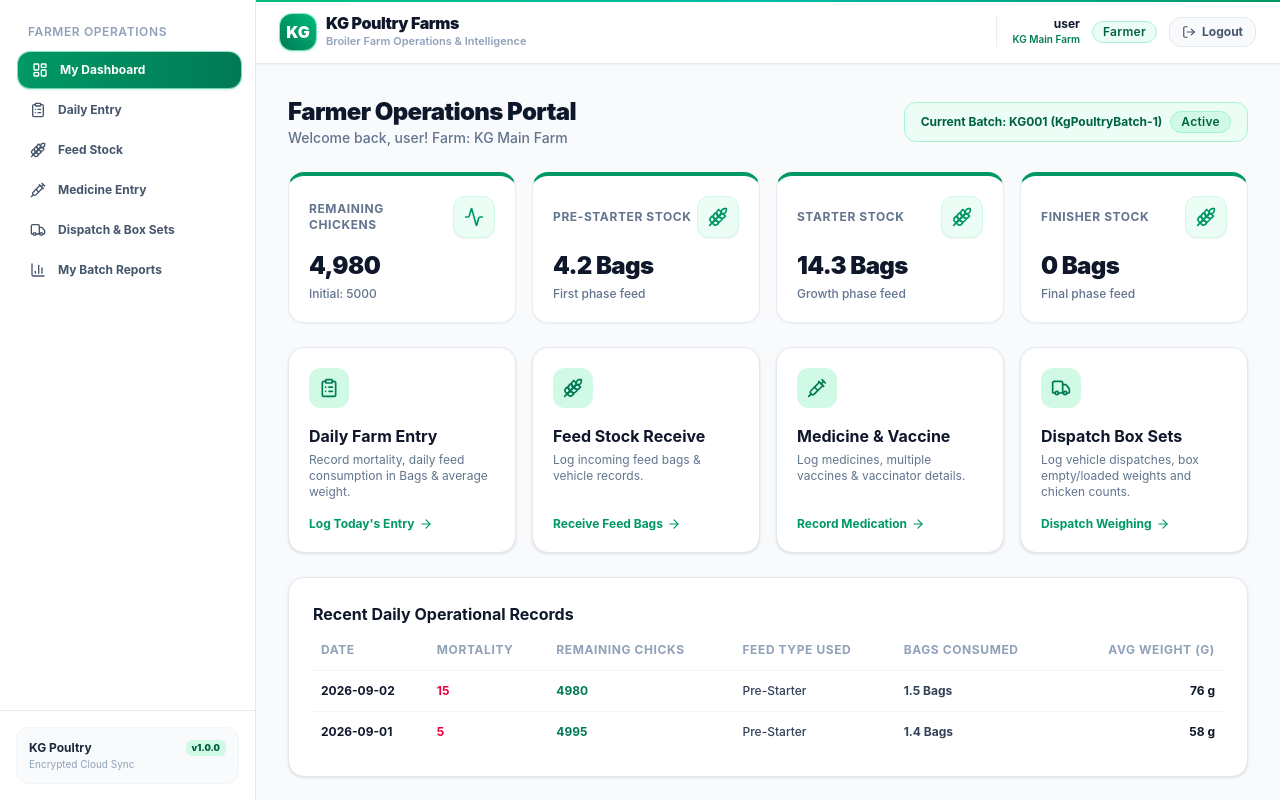
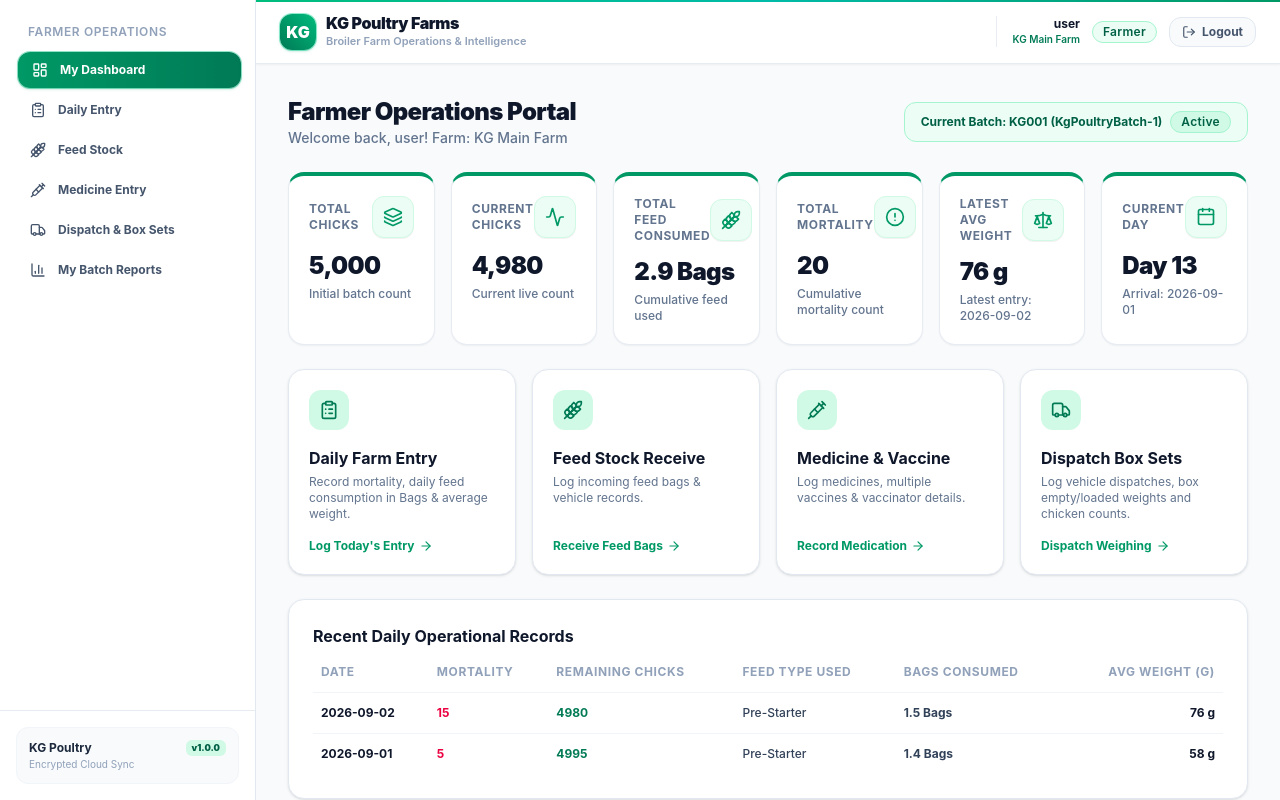
Before and after one commit to natishg-1632006/KG-Poultry-Farms, a React (Vite) app: page /farmer/dashboard in a window 1280 px wide. Built offline with nearby package versions, Linux system fonts and the light colour scheme; no server answers; the database is empty; sample sign-in values are in the browser's storage.

Commit message:
Update Dashboard KPI cards: Total Chicks, Current Chicks, Total Feed Consumed in Bags, Total Mortality, Latest Avg Weight, and Current Day

```diff
--- a/src/pages/FarmerDashboard.jsx
+++ b/src/pages/FarmerDashboard.jsx
@@ -6,7 +6,7 @@ import { formatFeedStock, kgToBags } from '../utils/calculations';
 import { KG_PER_BAG } from '../constants/companyTargets';
 import { StatCard } from '../components/common/StatCard';
 import { Badge } from '../components/common/Badge';
-import { ClipboardList, Wheat, Syringe, Truck, Activity, ArrowRight } from 'lucide-react';
+import { ClipboardList, Wheat, Syringe, Truck, Activity, ArrowRight, Layers, AlertCircle, Scale, Calendar } from 'lucide-react';
 
 export const FarmerDashboard = () => {
   const { userProfile } = useAuth();
@@ -48,8 +48,26 @@ export const FarmerDashboard = () => {
     return <div className="p-8 text-center text-slate-500">Loading Farmer Portal...</div>;
   }
 
+  const initialChicks = activeBatch ? Number(activeBatch.initialChickCount || 0) : 0;
   const remainingChicks = activeBatch ? (activeBatch.remainingChickCount ?? activeBatch.initialChickCount) : 0;
-  const feedStock = activeBatch?.feedStock || { 'Pre-Starter': 0, 'Starter': 0, 'Finisher': 0 };
+
+  const totalFeedBags = records.reduce((acc, r) => {
+    const bags = r.feedConsumptionBags || kgToBags(r.feedConsumption || 0, KG_PER_BAG);
+    return acc + Number(bags || 0);
+  }, 0);
+
+  const totalMortality = records.reduce((acc, r) => acc + Number(r.mortalityCount || 0), 0);
+
+  const latestRecord = records.length > 0 ? records[0] : null;
+  const latestAvgWeight = latestRecord ? Number(latestRecord.averageWeight || 0) : 0;
+
+  let flockAgeDays = 1;
+  if (activeBatch?.chickArrivalDate) {
+    const arrivalDate = new Date(activeBatch.chickArrivalDate);
+    const today = new Date();
+    const diffMs = Math.max(0, today.getTime() - arrivalDate.getTime());
+    flockAgeDays = Math.floor(diffMs / (1000 * 60 * 60 * 24)) + 1;
+  }
 
   return (
     <div className="space-y-6">
@@ -75,34 +93,48 @@ export const FarmerDashboard = () => {
         </div>
       ) : (
         <>
-          {/* Metrics Overview showing Bags */}
-          <div className="grid grid-cols-1 gap-4 sm:grid-cols-2 lg:grid-cols-4">
+          {/* Metrics Overview showing exact requested KPI Cards */}
+          <div className="grid grid-cols-1 gap-4 sm:grid-cols-2 lg:grid-cols-3 xl:grid-cols-6">
             <StatCard
-              title="Remaining Chickens"
-              value={remainingChicks.toLocaleString()}
-              subtext={`Initial: ${activeBatch.initialChickCount}`}
+              title="Total Chicks"
+              value={initialChicks.toLocaleString()}
+              subtext="Initial batch count"
+              icon={Layers}
+              color="emerald"
+            />
+            <StatCard
+              title="Current Chicks"
+              value={Number(remainingChicks).toLocaleString()}
+              subtext="Current live count"
               icon={Activity}
               color="emerald"
             />
             <StatCard
-              title="Pre-Starter Stock"
-              value={formatFeedStock(feedStock['Pre-Starter'] || 0)}
-              subtext="First phase feed"
+              title="Total Feed Consumed"
+              value={`${totalFeedBags.toFixed(1)} Bags`}
+              subtext="Cumulative feed used"
               icon={Wheat}
               color="emerald"
             />
             <StatCard
-              title="Starter Stock"
-              value={formatFeedStock(feedStock['Starter'] || 0)}
-              subtext="Growth phase feed"
-              icon={Wheat}
+              title="Total Mortality"
+              value={totalMortality.toLocaleString()}
+              subtext="Cumulative mortality count"
+              icon={AlertCircle}
+              color="amber"
+            />
+            <StatCard
+              title="Latest Avg Weight"
+              value={`${latestAvgWeight} g`}
+              subtext={latestRecord ? `Latest entry: ${latestRecord.recordDate}` : 'No daily records yet'}
+              icon={Scale}
               color="emerald"
             />
             <StatCard
-              title="Finisher Stock"
-              value={formatFeedStock(feedStock['Finisher'] || 0)}
-              subtext="Final phase feed"
-              icon={Wheat}
+              title="Current Day"
+              value={`Day ${flockAgeDays}`}
+              subtext={`Arrival: ${activeBatch?.chickArrivalDate || 'N/A'}`}
+              icon={Calendar}
               color="blue"
             />
           </div>
```
